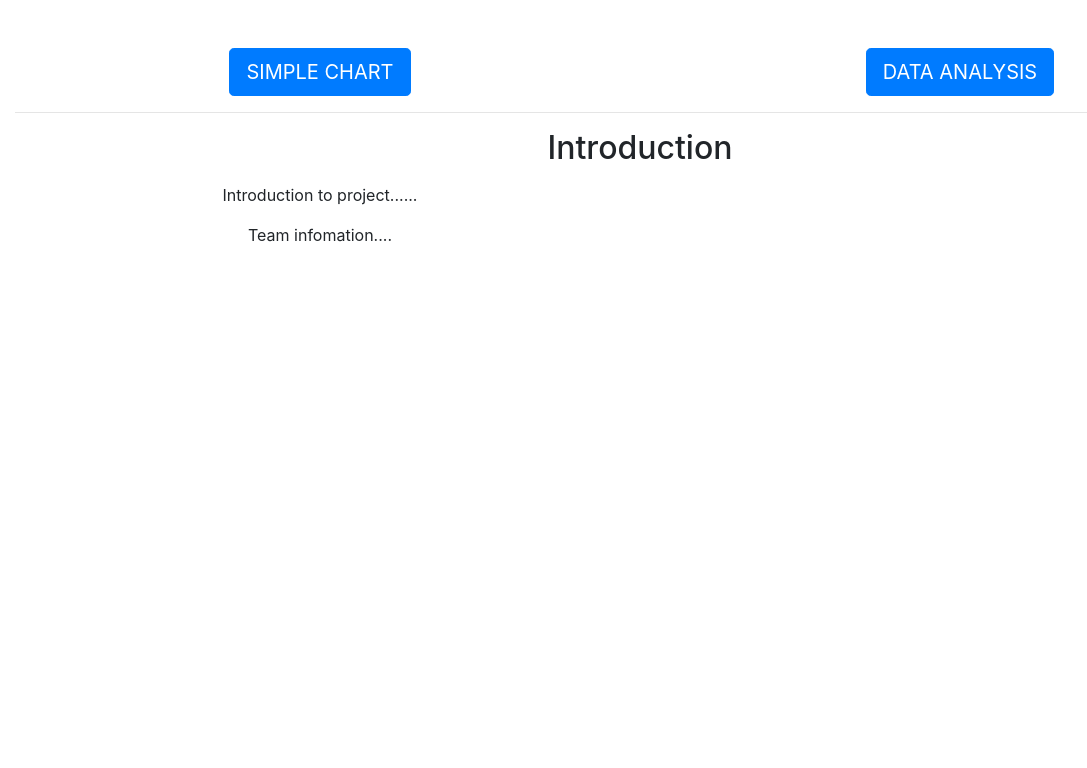
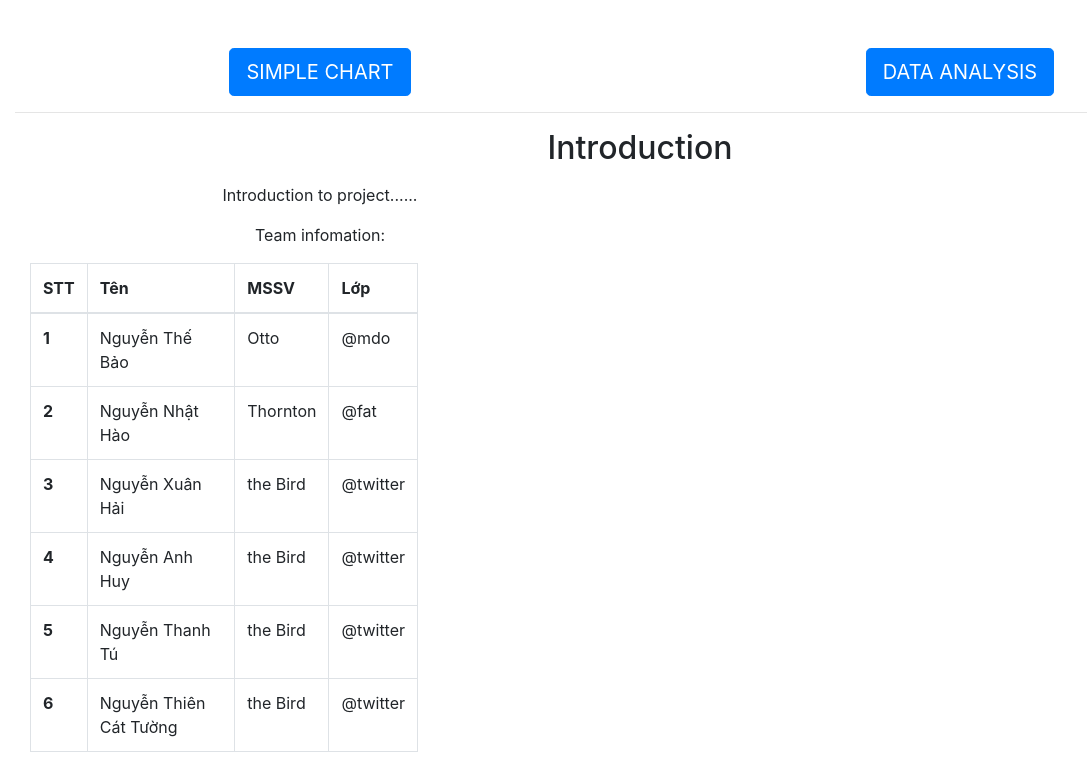
Before and after one commit to Tus261/app-ptdl1, a Django app: page / in a window 1280 px wide. Shown: the part 56-824 px from the top of the page, without its empty margins (0-1087 px from the left). Before the commit the page ends 298 px from the top, so only its background shows below. Run offline with Django 3.2, Linux system fonts and the light colour scheme; some libraries are stand-ins or nearby versions.

Commit message:
add table

```diff
--- a/ptdl/templates/pages/home.html
+++ b/ptdl/templates/pages/home.html
@@ -32,7 +32,59 @@
         </div>
         <div class="row">
             <div class="col-md-6  text-center">
-                <p>Team infomation....</p>
+                <p>Team infomation:</p>
+            </div>
+            <div class="col-md-7">
+                <div class="col-md-7">
+                    <table class="table table-bordered">
+                        <thead>
+                            <tr>
+                                <th scope="col">STT</th>
+                                <th scope="col">Tên</th>
+                                <th scope="col">MSSV</th>
+                                <th scope="col">Lớp</th>
+                            </tr>
+                        </thead>
+                        <tbody>
+                            <tr>
+                                <th scope="row">1</th>
+                                <td>Nguyễn Thế Bảo</td>
+                                <td>Otto</td>
+                                <td>@mdo</td>
+                            </tr>
+                            <tr>
+                                <th scope="row">2</th>
+                                <td>Nguyễn Nhật Hào</td>
+                                <td>Thornton</td>
+                                <td>@fat</td>
+                            </tr>
+                            <tr>
+                                <th scope="row">3</th>
+                                <td>Nguyễn Xuân Hải</td>
+                                <td>the Bird</td>
+                                <td>@twitter</td>
+                            </tr>
+                            <tr>
+                                <th scope="row">4</th>
+                                <td>Nguyễn Anh Huy</td>
+                                <td>the Bird</td>
+                                <td>@twitter</td>
+                            </tr>
+                            <tr>
+                                <th scope="row">5</th>
+                                <td>Nguyễn Thanh Tú</td>
+                                <td>the Bird</td>
+                                <td>@twitter</td>
+                            </tr>
+                            <tr>
+                                <th scope="row">6</th>
+                                <td>Nguyễn Thiên Cát Tường</td>
+                                <td>the Bird</td>
+                                <td>@twitter</td>
+                            </tr>
+                        </tbody>
+                    </table>
+                </div>
             </div>
         </div>
     </div>
```
